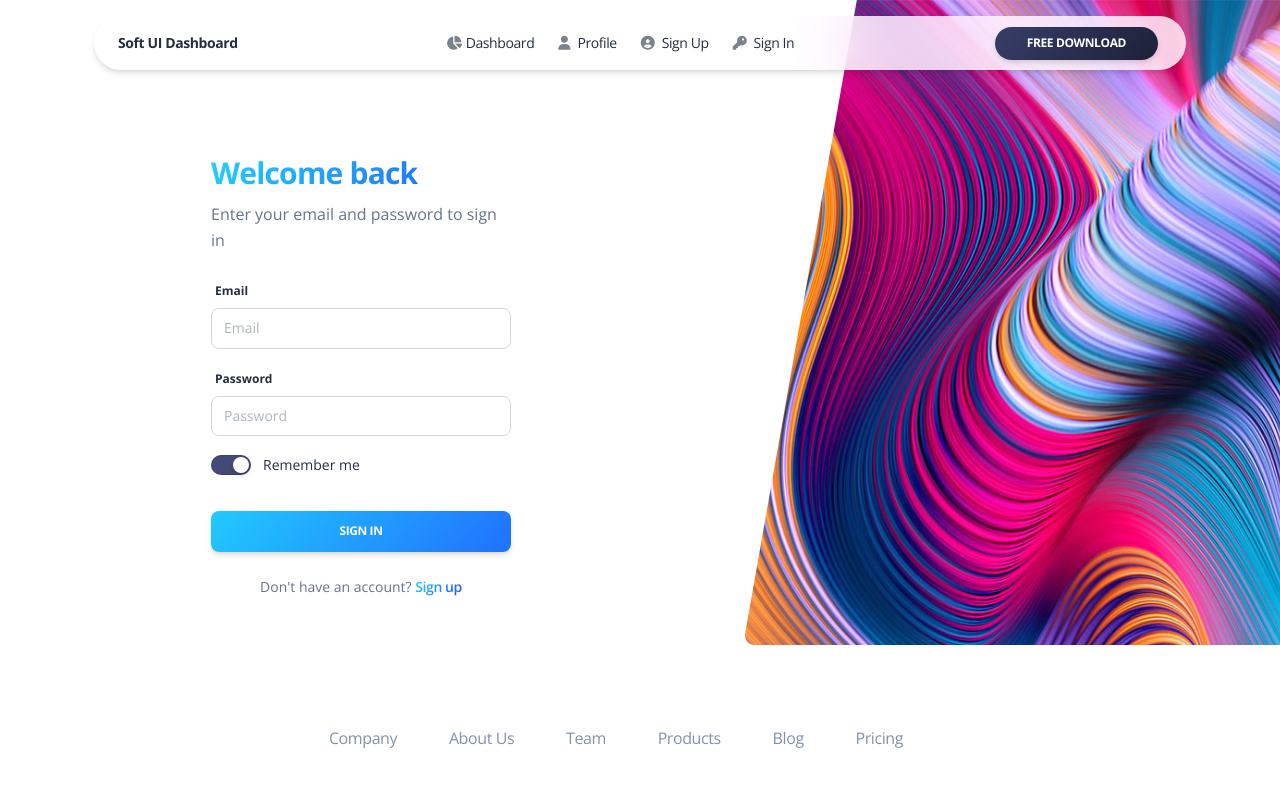
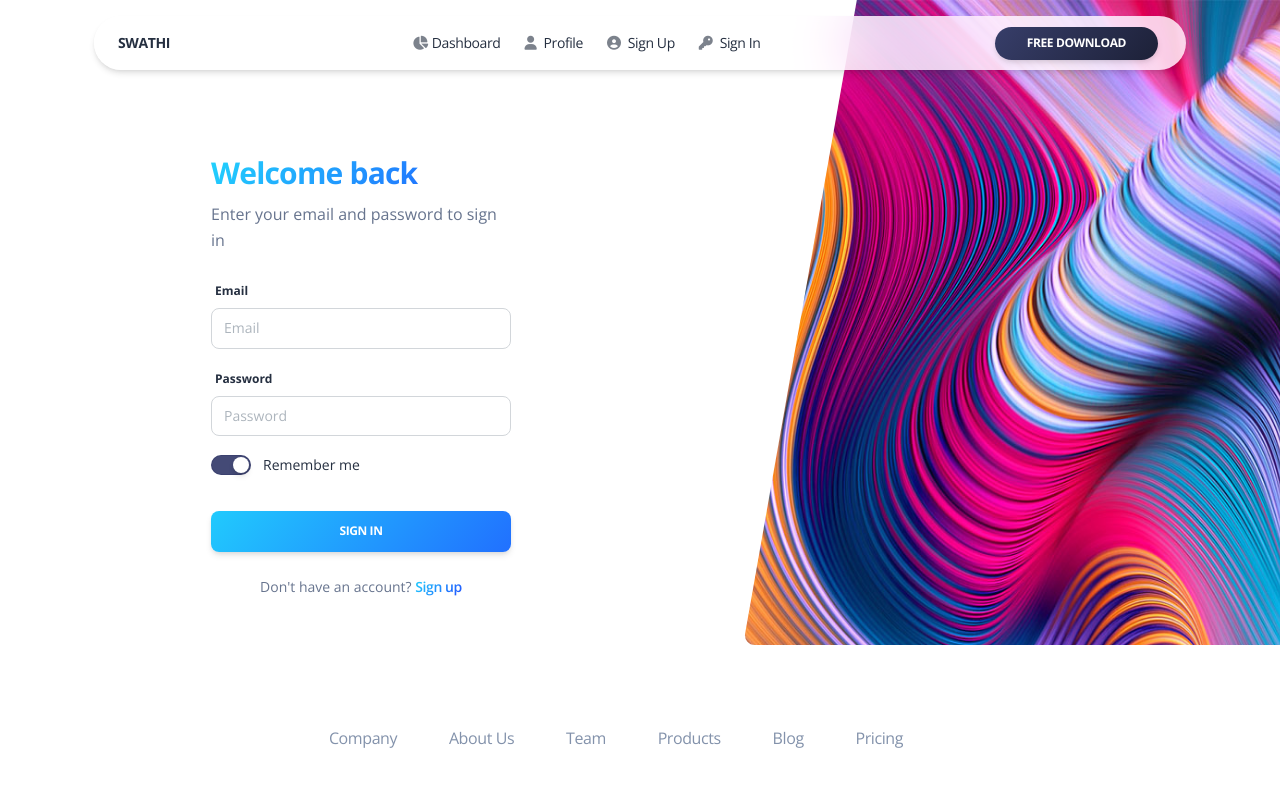
Before and after one commit to SwathiBhatD/SwathiTemplate, a website: page pages/sign-in.html in a window 1280 px wide. Drawn offline with nearby package versions, Linux system fonts and the light colour scheme.

Commit message:
Update sign-in.html

```diff
--- a/pages/sign-in.html
+++ b/pages/sign-in.html
@@ -1,6 +1,6 @@
 <!--
 =========================================================
-* Soft UI Dashboard - v1.0.2
+* SWATHI- v1.0.2
 =========================================================
 
 * Product Page: https://www.creative-tim.com/product/soft-ui-dashboard
@@ -44,7 +44,7 @@
         <nav class="navbar navbar-expand-lg  blur blur-rounded top-0  z-index-3 shadow position-absolute my-3 py-2 start-0 end-0 mx-4">
           <div class="container-fluid">
             <a class="navbar-brand font-weight-bolder ms-lg-0 ms-3 " href="../pages/dashboard.html">
-              Soft UI Dashboard
+              SWATHI
             </a>
             <button class="navbar-toggler shadow-none ms-2" type="button" data-bs-toggle="collapse" data-bs-target="#navigation" aria-controls="navigation" aria-expanded="false" aria-label="Toggle navigation">
               <span class="navbar-toggler-icon mt-2">
```
